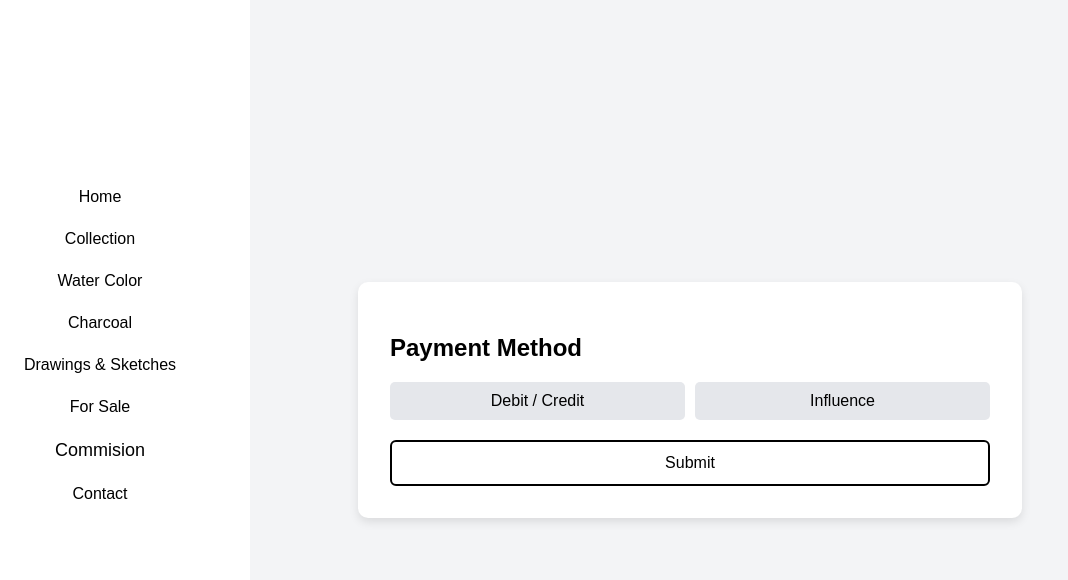
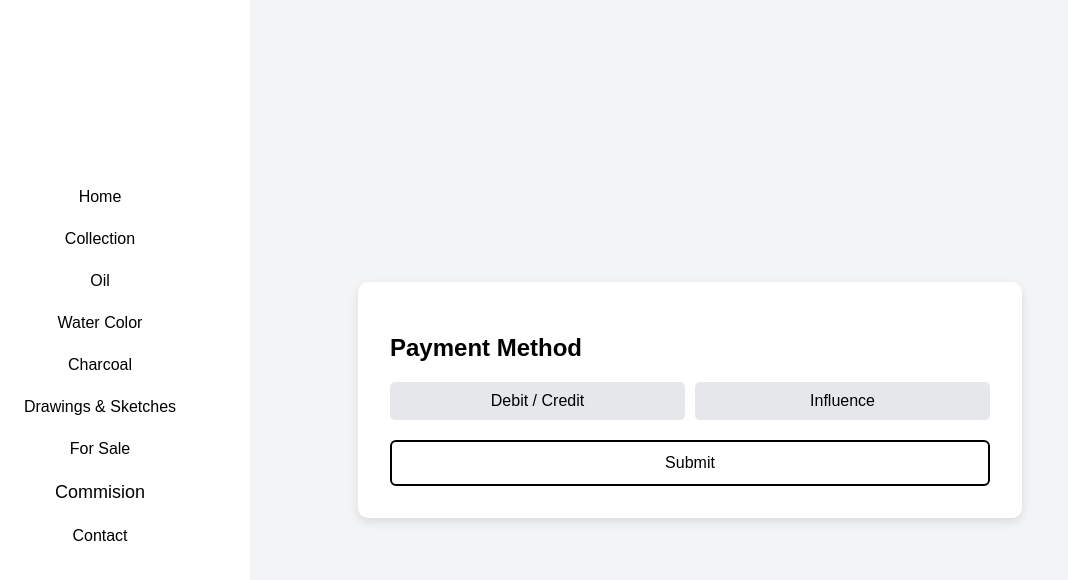
Before and after one commit to linyu3294/portfolio-react, a React (Vite) app: page /payment in a window 1280 px wide. Both pictures are taken after a click on the element "Collection". Shown: the top 580 px of the page, without its empty margins (0-1068 px from the left). Built offline with nearby package versions, Linux system fonts and the light colour scheme.

Commit message:
Minor fixes 2

```diff
--- a/src/components/navbar.component.tsx
+++ b/src/components/navbar.component.tsx
@@ -17,6 +17,7 @@ const NavBar: React.FC = () => {
       </div>
       {isCollectionOpen && (
         <div className="dropdown-menu">
+          <Link to="/gallery">Oil</Link>
           <Link to="/gallery">Water Color</Link>
           <Link to="/gallery">Charcoal</Link>
           <Link to="/gallery">Drawings & Sketches</Link>
--- a/src/components/pages/payment.component.tsx
+++ b/src/components/pages/payment.component.tsx
@@ -25,7 +25,8 @@ const Payment = () => {
             </div>
           </div>
 
-          {paymentMethod === "card" && (
+          {
+            paymentMethod === "card" && (
             <div className="social-steps">
                 <label>1. Choosing this option will not bill</label>
             </div>
```
